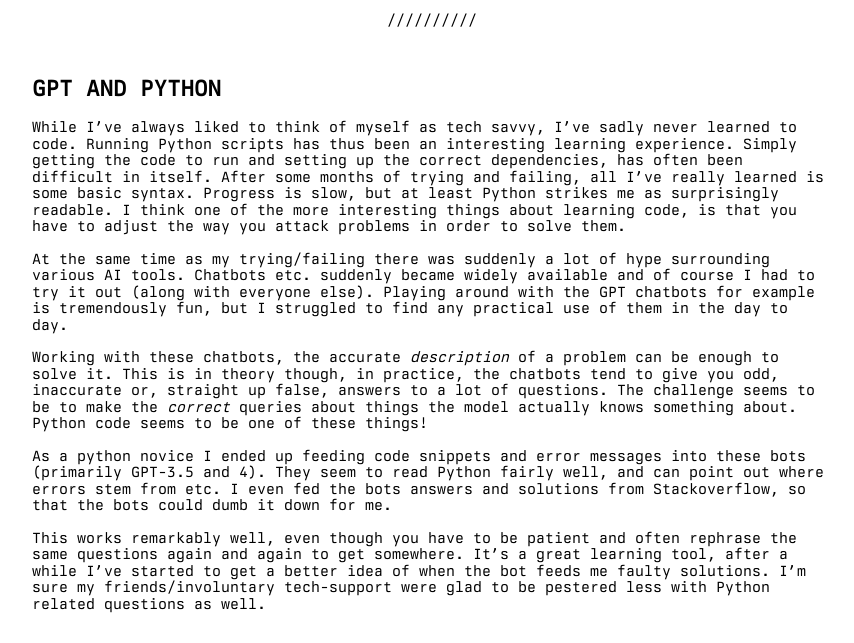
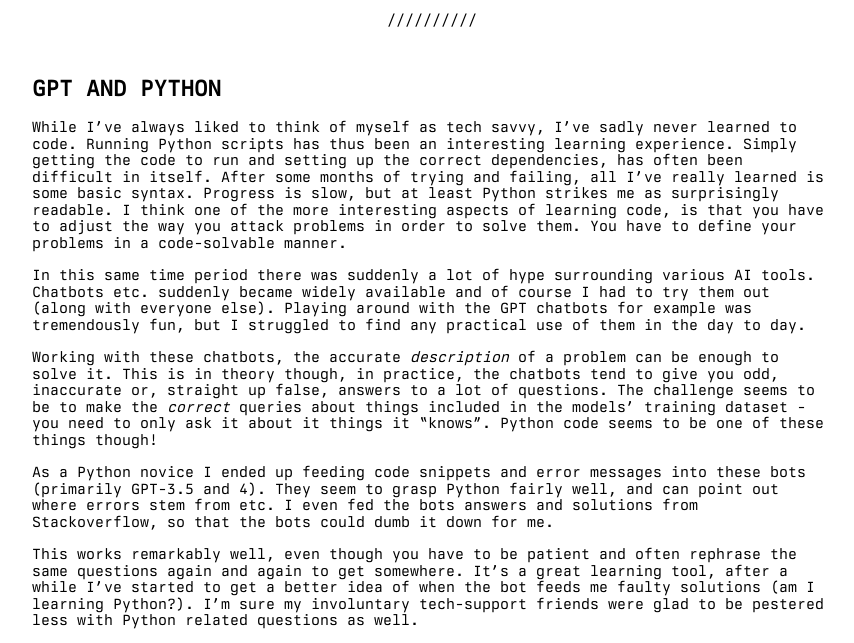
Before and after one commit to torbjornbp/torbjornbp.github.io, a Jekyll site: the page built from _posts/documents/2023-08-21-text-extraction.md, in a window 1280 px wide and 1400 px high, scrolled down 955 px. Shown: the part 142-785 px from the top of the window, without its empty margins (208-1062 px from the left). Built offline with Jekyll 4.4.1, drawn with Linux system fonts in a browser that asks for light colours; some of the changed text lies outside the part shown.

Commit message:
Update 2023-08-21-text-extraction.md

```diff
--- a/_posts/documents/2023-08-21-text-extraction.md
+++ b/_posts/documents/2023-08-21-text-extraction.md
@@ -4,7 +4,7 @@
 title: "Video OCR: Coding in Python (with the help of AI)"
 ---
 
-Over the last year or so, I've been dabbling with various scripts to manipulate video, metadata etc. I've been running a wide range of experiments, amongst others grading film scans using Python and Jupyter notebooks (with massive help from [Paul Duchesne](paulduchesne.github.io)) and trying use the [IFIscripts](https://github.com/kieranjol/IFIscripts) for digital preservation of the scans of grandparent's Super8 home movies. I've been a light user of FFmpeg for years, but I think finally realised how powerful these tools can be, and how low the bar for starting to use them actually is.
+Over the last year or so, I've been dabbling with various scripts to manipulate video, metadata etc. I've been running a wide range of experiments, amongst others grading film scans using Python and Jupyter notebooks (with massive help from [Paul Duchesne](paulduchesne.github.io)) and trying use the [IFIscripts](https://github.com/kieranjol/IFIscripts) for digital preservation of the scans of my grandparent's Super8 home movies. I've been a light user of FFmpeg for years, but I think finally realised how low the bar for starting to use these tools in more advanced ways actually is.
 
 One of the applications I was trying to run was the [Deep-doLCE](https://www.researchgate.net/publication/358888176_Deep-doLCE_A_deep_learning_approach_for_the_color_reconstruction_of_digitized_lenticular_film) tool. It's a a tool that can be used to recreate the colours of a [Kodacolor](https://filmcolors.org/timeline-entry/1240/) film, which I hope to write more about at some point. It uses a trained AI model to detect the *lenticules* on the image frames, before performing its magic. A breath of fresh air considering all the bogus colourised black and white clips you'll see floating around these days...
 
@@ -16,15 +16,15 @@
 ---
 
 ## GPT and Python
-While I've always liked to think of myself as tech savvy, I've sadly never learned to code. Running Python scripts has thus been an interesting learning experience. Simply getting the code to run and setting up the correct dependencies, has often been difficult in itself. After some months of trying and failing, all I've really learned is some basic syntax. Progress is slow, but at least Python strikes me as surprisingly readable. I think one of the more interesting things about learning code, is that you have to adjust the way you attack problems in order to solve them.
+While I've always liked to think of myself as tech savvy, I've sadly never learned to code. Running Python scripts has thus been an interesting learning experience. Simply getting the code to run and setting up the correct dependencies, has often been difficult in itself. After some months of trying and failing, all I've really learned is some basic syntax. Progress is slow, but at least Python strikes me as surprisingly readable. I think one of the more interesting aspects of learning code, is that you have to adjust the way you attack problems in order to solve them. You have to define your problems in a code-solvable manner.
 
-At the same time as my trying/failing there was suddenly a lot of hype surrounding various AI tools. Chatbots etc. suddenly became widely available and of course I had to try it out (along with everyone else). Playing around with the GPT chatbots for example is tremendously fun, but I struggled to find any practical use of them in the day to day.
+In this same time period there was suddenly a lot of hype surrounding various AI tools. Chatbots etc. suddenly became widely available and of course I had to try them out (along with everyone else). Playing around with the GPT chatbots for example was tremendously fun, but I struggled to find any practical use of them in the day to day.
 
-Working with these chatbots, the accurate *description* of a problem can be enough to solve it. This is in theory though, in practice, the chatbots tend to give you odd, inaccurate or, straight up false, answers to a lot of questions. The challenge seems to be to make the *correct* queries about things the model actually knows something about. Python code seems to be one of these things!
+Working with these chatbots, the accurate *description* of a problem can be enough to solve it. This is in theory though, in practice, the chatbots tend to give you odd, inaccurate or, straight up false, answers to a lot of questions. The challenge seems to be to make the *correct* queries about things included in the models' training dataset - you need to only ask it about it things it "knows". Python code seems to be one of these things though!
 
-As a python novice I ended up feeding code snippets and error messages into these bots (primarily GPT-3.5 and 4). They seem to read Python fairly well, and can point out where errors stem from etc. I even fed the bots answers and solutions from Stackoverflow, so that the bots could dumb it down for me.
+As a Python novice I ended up feeding code snippets and error messages into these bots (primarily GPT-3.5 and 4). They seem to grasp Python fairly well, and can point out where errors stem from etc. I even fed the bots answers and solutions from Stackoverflow, so that the bots could dumb it down for me.
 
-This works remarkably well, even though you have to be patient and often rephrase the same questions again and again to get somewhere. It's a great learning tool, after a while I've started to get a better idea of when the bot feeds me faulty solutions. I'm sure my friends/involuntary tech-support were glad to be pestered less with Python related questions as well.
+This works remarkably well, even though you have to be patient and often rephrase the same questions again and again to get somewhere. It's a great learning tool, after a while I've started to get a better idea of when the bot feeds me faulty solutions (am I learning Python?). I'm sure my involuntary tech-support friends were glad to be pestered less with Python related questions as well.
 
 ---
 
@@ -33,9 +33,9 @@
 ---
 
 ## OCR processing intertitles
-This spring I had the chance to put all of this to the test. An inquiry on the AMIA-L mailing list peaked my interest. I set out to create a small script that would OCR intertitles in silent film and output them in some manner along with timecodes. A friend of mine helped set up a skeleton of code using openCV and the EAST text detection model to detect whether a video frame contained text. From here on I started tweaking it by feeding chat-GPT with questions and demands for code change suggestions.
+This spring I had the chance to put all this to the test. An inquiry on the AMIA-L mailing list peaked my interest. I set out to create a small script that would OCR intertitles in silent film and output them in some manner along with timecodes. A friend of mine helped set up a skeleton of code using openCV and the EAST text detection model to detect whether a video frame contained text. From here on I started tweaking it by feeding chat-GPT with questions and demands for code change suggestions.
 
-After a few days of forcing GPT to write code and testing, several variables where added and functionality was fleshed out. The code checks every frame in a specified interval for text elements (every 20th frame for example). If it detects text in a frame, it performs OCR on the frame in question using the Tesseract OCR engine. The text is then output with timecodes in both a functional SRT file, as well as a JSON file with some additional metadata. Detection language can be specified, a character blacklist can be configured for improved results and a preview of the video with text detection can be toggled on off. The code is also commented.
+After a few days of forcing GPT to write code and testing, several variables where added and functionality was expanded out. In the end the functions like this: it analyses every frame in a specified interval for text elements (every 20th frame for example). If text is detected in a frame, it performs OCR on the frame in question using the Tesseract OCR engine. The text is then output with timecodes in both a functional SRT file and a JSON file with additional metadata. OCR language can be specified, a character blacklist can be configured for improved results and a preview of the video with text detection can be toggled on off. The code is also commented.
 
 *Mind you: I am barely able to write any Python code myself!*
 
```
